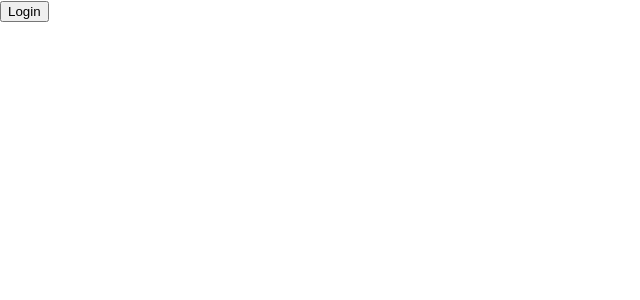
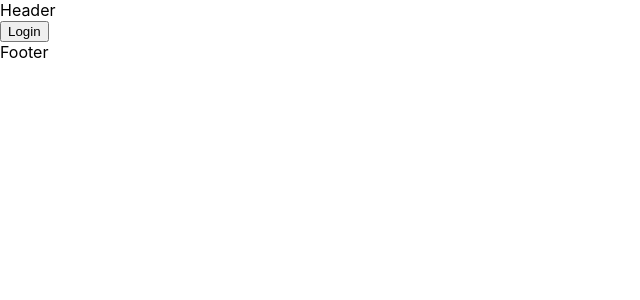
Before and after one commit to naotake51/chat-compo-developer-console, a Next.js app: page / in a window 1280 px wide. Shown: the top 300 px of the page, without its empty margins (0-640 px from the left). Built offline with nearby package versions, Linux system fonts and the light colour scheme.

Commit message:
add: layout

```diff
--- /dev/null
+++ b/components/Footer/Footer.tsx
@@ -0,0 +1,3 @@
+export default function Footer() {
+  return <footer>Footer</footer>;
+}
--- /dev/null
+++ b/components/Header/Header.tsx
@@ -0,0 +1,3 @@
+export default function Header() {
+  return <header>Header</header>;
+}
--- /dev/null
+++ b/layouts/Layout.tsx
@@ -0,0 +1,17 @@
+import { ReactElement } from 'react';
+import Header from '../components/Header/Header';
+import Footer from '../components/Footer/Footer';
+
+type LayoutProps = Required<{
+  readonly children: ReactElement;
+}>;
+
+export default function Layout({ children }: LayoutProps) {
+  return (
+    <>
+      <Header />
+      {children}
+      <Footer />
+    </>
+  );
+}
--- a/pages/_app.tsx
+++ b/pages/_app.tsx
@@ -1,6 +1,7 @@
 import '../styles/globals.css';
 import type { AppProps } from 'next/app';
 import { ApolloClient, ApolloProvider, InMemoryCache } from '@apollo/client';
+import Layout from '../layouts/Layout';
 
 const client = new ApolloClient({
   uri: 'http://localhost:4000/graphql',
@@ -10,7 +11,9 @@ const client = new ApolloClient({
 function MyApp({ Component, pageProps }: AppProps) {
   return (
     <ApolloProvider client={client}>
-      <Component {...pageProps} />
+      <Layout>
+        <Component {...pageProps} />
+      </Layout>
     </ApolloProvider>
   );
 }
```
